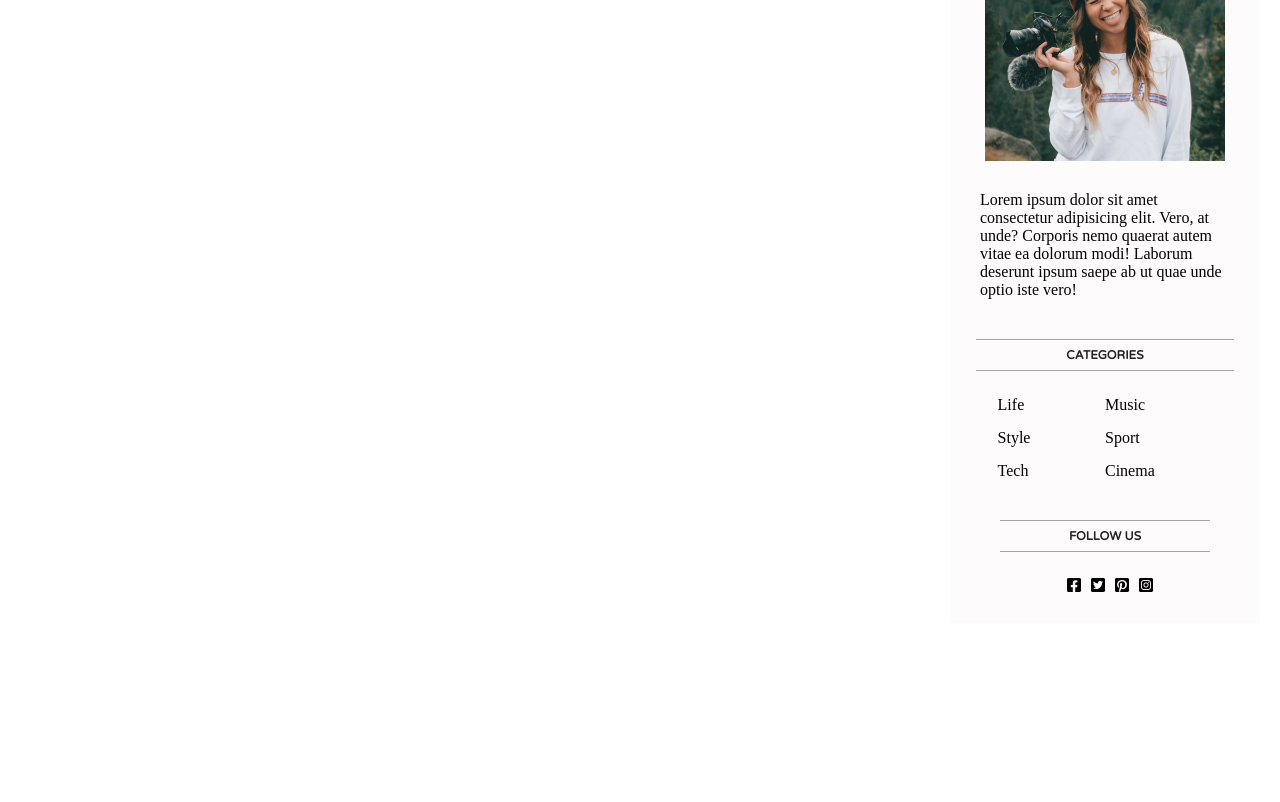
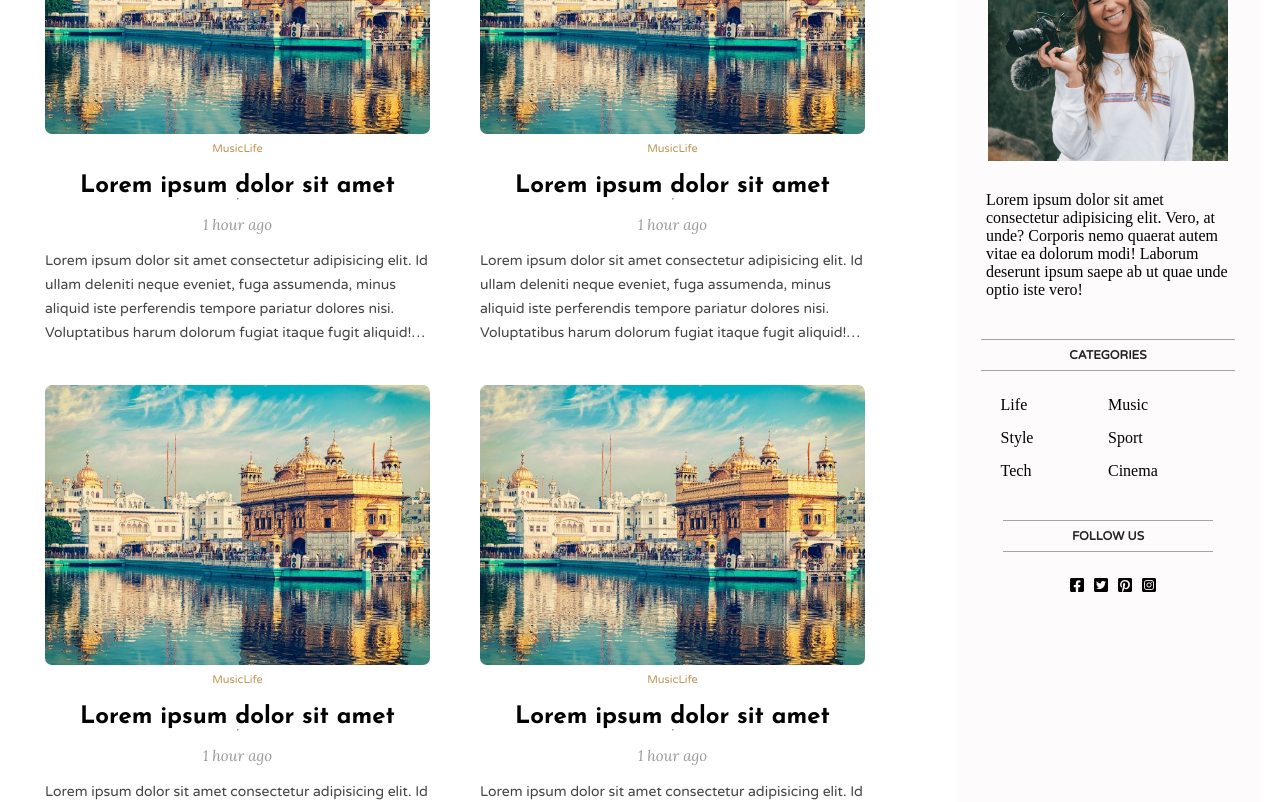
Before and after one commit to Snehalaxmi-S/Blog, a React (Create React App) app in the folder my-app/: page / in a window 1280 px wide. Shown: the part 840-1642 px from the top of the page. Before the commit the page ends 1483 px from the top, so only its background shows below. Built offline with nearby package versions, Linux system fonts and the light colour scheme.

Commit message:
Updated single post

```diff
--- a/my-app/src/Top/topstyle.css
+++ b/my-app/src/Top/topstyle.css
@@ -7,6 +7,7 @@
     display: flex;
     align-items: center;
     font-family: 'Josefin Sans',sans-serif;
+    z-index: 999;
 }
 
 .topLeft,.topRight{
--- a/my-app/src/posts/Posts.jsx
+++ b/my-app/src/posts/Posts.jsx
@@ -1,9 +1,16 @@
-import './posts.css'
+import Spost from '../spost/Spost';
+import './posts.css';
+
 
 export default function Posts() {
   return (
     <div className='posts'>
-        posts
+      <Spost />
+      <Spost />
+      <Spost />
+      <Spost />
+      <Spost />
+      <Spost />
     </div>
   )
 }
--- a/my-app/src/posts/posts.css
+++ b/my-app/src/posts/posts.css
@@ -1,3 +1,6 @@
 .posts{
     flex: 9;
+    display: flex;
+    flex-wrap: wrap;
+    margin: 20px;
 }
--- a/my-app/src/sidebar/sidebar.css
+++ b/my-app/src/sidebar/sidebar.css
@@ -51,6 +51,10 @@
     cursor: pointer;
 }
 
+.sidebarListItem:hover{
+    text-decoration: underline;
+}
+
 
 .sidebarSocial{
     margin-top: 15px;
--- /dev/null
+++ b/my-app/src/spost/Spost.jsx
@@ -0,0 +1,24 @@
+import "./spost.css";
+import img3 from "./img3.jpg";
+
+export default function Spost() {
+  return (
+    <div className="spost">
+        <img className="postImg" src={img3} alt="" />
+        <div className="postInfo">
+            <div className="postCats">
+                <span className="postCat">Music</span>
+                <span className="postCat">Life</span>
+            </div>
+            <span className="postTitle">
+                Lorem ipsum dolor sit amet
+            </span>
+            <hr/>
+            <span className="postDate">1 hour ago</span>
+        </div>
+        <p className="postDesc">Lorem ipsum dolor sit amet consectetur adipisicing elit. Id ullam deleniti neque eveniet, fuga assumenda, minus aliquid iste perferendis tempore pariatur dolores nisi. Voluptatibus harum dolorum fugiat itaque fugit aliquid!
+        Lorem ipsum dolor sit amet consectetur adipisicing elit. Id ullam deleniti neque eveniet, fuga assumenda, minus aliquid iste perferendis tempore pariatur dolores nisi. Voluptatibus harum dolorum fugiat itaque fugit aliquid!
+        Lorem ipsum dolor sit amet consectetur adipisicing elit. Id ullam deleniti neque eveniet, fuga assumenda, minus aliquid iste perferendis tempore pariatur dolores nisi. Voluptatibus harum dolorum fugiat itaque fugit aliquid!</p>
+    </div>
+  )
+}
--- /dev/null
+++ b/my-app/src/spost/spost.css
@@ -0,0 +1,55 @@
+.spost{
+    width: 385px;
+    margin: 0 25px 40px 25px;
+}
+
+.postImg{
+    width: 100%;
+    height: 280px;
+    object-fit: cover;
+    border-radius: 7px;
+}
+
+.postInfo{
+    display: flex;
+    flex-direction: column;
+    align-items: center;
+}
+
+.postCat{
+    font-family: "Varela Round", sans-serif;
+    font-size: 11px;
+    color: #be9656;
+    line-height : 20px;
+    margin-top: 15px;
+    cursor: pointer;
+}
+
+.postTitle{
+    font-family: 'Josefin Sans', sans-serif;
+    font-size: 24px;
+    font-weight: 700;
+    margin-top: 15px;
+    cursor: pointer;
+}
+
+.postDate{
+    font-family: 'Lora', serif;
+    font-style: italic;
+    font-size: 15px;
+    color: #999;
+    margin-top: 15px;
+}
+
+.postDesc{
+    font-family: 'Varela Round', sans-serif;
+    font-size: 14px;
+    color: #444;
+    line-height: 24px;
+    margin-top: 15px;
+    overflow: hidden;
+    text-overflow: ellipsis;
+    display: -webkit-box;
+    -webkit-line-clamp: 4;
+    -webkit-box-orient: vertical;
+}
```
Also changed, not shown: my-app/src/spost/img3.jpg (added).
